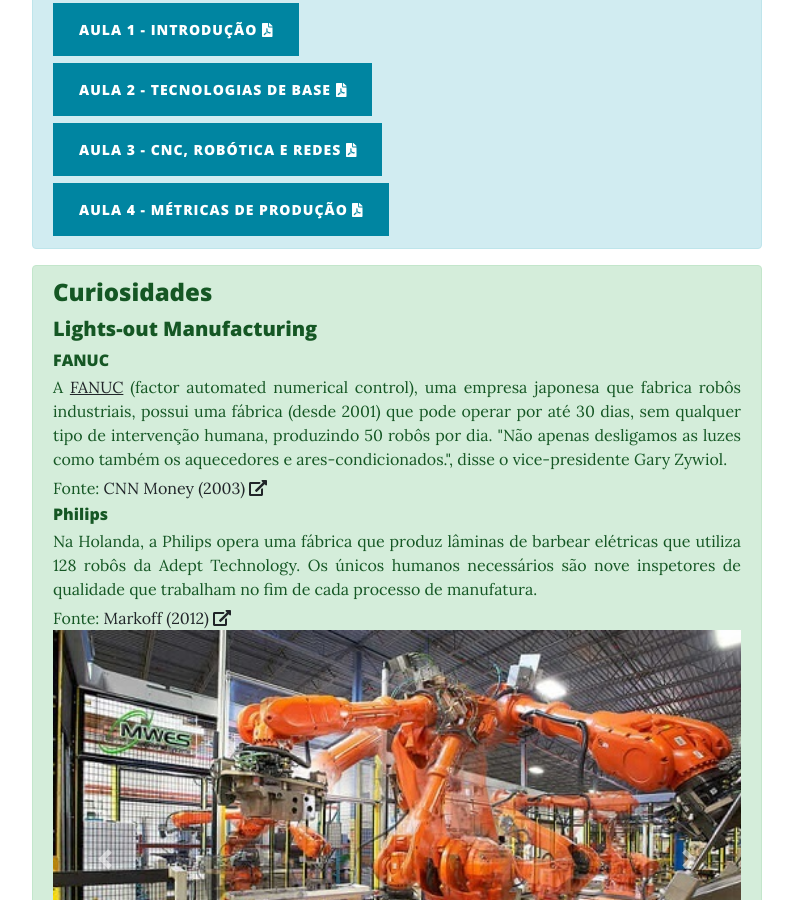
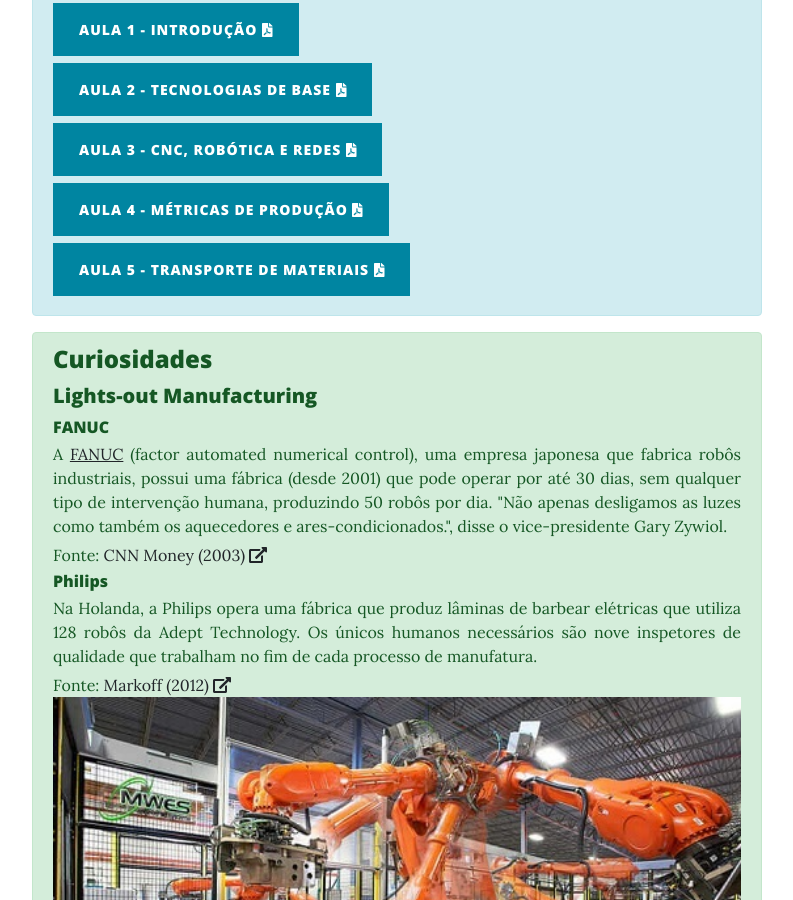
Before and after one commit to GuilhermeFroes/GuilhermeFroes.github.io, a Jekyll site: the page built from modules/sistemasFab.html, in a window 1280 px wide and 900 px high, scrolled down 1131 px. Shown: the whole window, without its empty margins (53-846 px from the left). Built offline with Jekyll 4.4.1, drawn with Linux system fonts in a browser that asks for light colours; nearby versions of some CDN libraries.

Commit message:
SIF-aula5

```diff
--- a/modules/sistemasFab.html
+++ b/modules/sistemasFab.html
@@ -72,10 +72,11 @@
 
 <div class="alert alert-info" role="alert">
   <h4>Aulas</h4>
-  <a class="btn btn-primary module-file pdf" target="_blank" href="{{site.baseurl}}/modules/sistemasFab/Aula-1.pdf">Aula 1 - Introdução</a> <br>
-  <a class="btn btn-primary module-file pdf" target="_blank" href="{{site.baseurl}}/modules/sistemasFab/Aula-2.pdf">Aula 2 - Tecnologias de Base</a> <br>
-  <a class="btn btn-primary module-file pdf" target="_blank" href="{{site.baseurl}}/modules/sistemasFab/Aula-3.pdf">Aula 3 - CNC, Robótica e Redes</a> <br>
-  <a class="btn btn-primary pdf" target="_blank" href="{{site.baseurl}}/modules/sistemasFab/Aula-4.pdf">Aula 4 - Métricas de Produção</a>
+  <a class="btn btn-primary module-file pdf" target="_blank" href="{{site.baseurl}}/modules/sistemasFab/SIF-Aula-1.pdf">Aula 1 - Introdução</a> <br>
+  <a class="btn btn-primary module-file pdf" target="_blank" href="{{site.baseurl}}/modules/sistemasFab/SIF-Aula-2.pdf">Aula 2 - Tecnologias de Base</a> <br>
+  <a class="btn btn-primary module-file pdf" target="_blank" href="{{site.baseurl}}/modules/sistemasFab/SIF-Aula-3.pdf">Aula 3 - CNC, Robótica e Redes</a> <br>
+  <a class="btn btn-primary module-file pdf" target="_blank" href="{{site.baseurl}}/modules/sistemasFab/SIF-Aula-4.pdf">Aula 4 - Métricas de Produção</a> <br>
+  <a class="btn btn-primary module-file pdf" target="_blank" href="{{site.baseurl}}/modules/sistemasFab/SIF-Aula-5.pdf">Aula 5 - Transporte de Materiais </a>
 </div>
 
 <div class="alert alert-success" role="alert">
```
Also changed, not shown: 9 other files.
